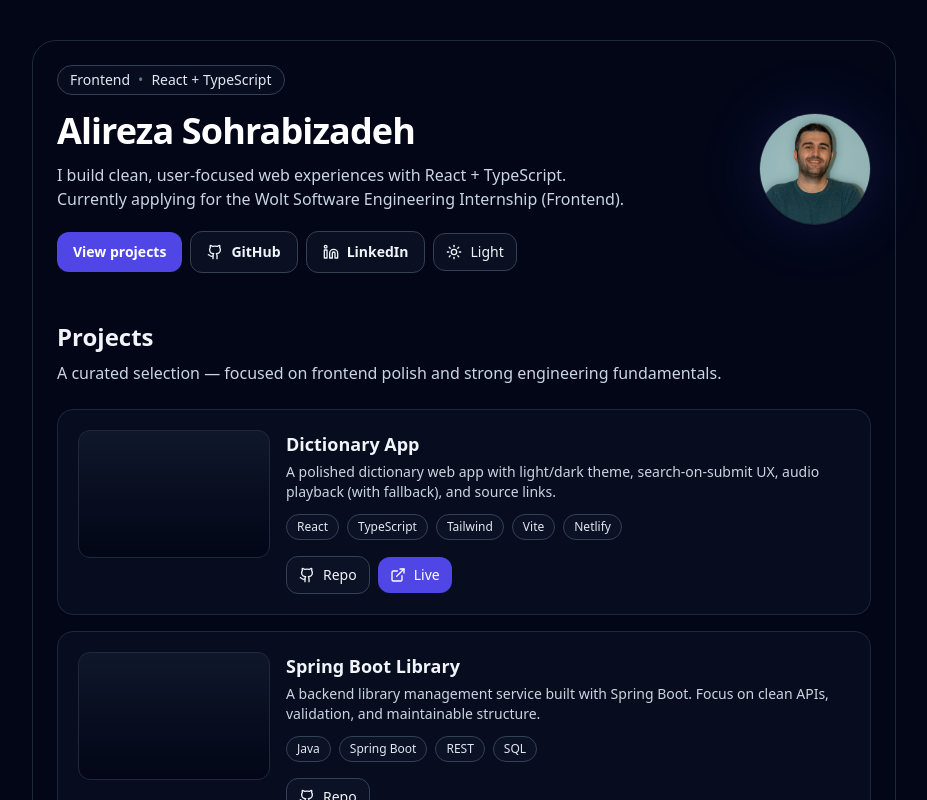
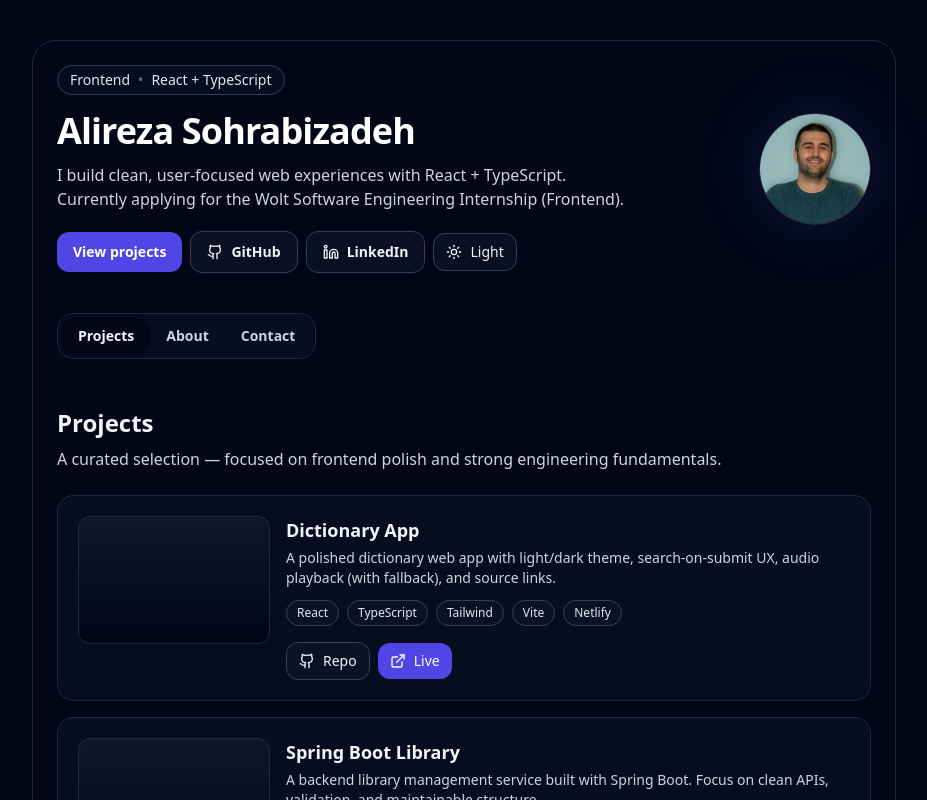
Before and after one commit to Sepahsalar/portfolio, a React (Vite) app: page / in a window 1280 px wide. Shown: the top 800 px of the page, without its empty margins (176-1103 px from the left). Built offline with nearby package versions, Linux system fonts and the light colour scheme.

Commit message:
Add tab-based navigation (Projects / About / Contact) with hash support

```diff
--- a/src/App.tsx
+++ b/src/App.tsx
@@ -1,17 +1,64 @@
+import { useEffect, useState } from "react";
 import { Hero } from "./components/Hero";
+import { Tabs } from "./components/Tabs";
 import { About } from "./sections/About";
 import { Projects } from "./sections/Projects";
 import { Contact } from "./sections/Contact";
 
+// export default function App() {
+//   return (
+//     <div className="min-h-screen bg-gradient-to-b from-slate-50 to-slate-100 text-slate-900 dark:from-slate-950 dark:via-slate-950 dark:to-slate-900 dark:text-slate-100">
+//       <div className="mx-auto max-w-4xl px-4 py-10">
+//         <div className="rounded-3xl border border-slate-200 bg-white p-6 shadow-sm dark:border-slate-800 dark:bg-transparent dark:shadow-none">
+//           <Hero />
+//           <Projects />
+//           <About />
+//           <Contact />
+
+//           <footer className="mt-12 text-sm text-slate-500 dark:text-slate-400">
+//             Built with React, TypeScript, Tailwind, and Framer Motion.
+//           </footer>
+//         </div>
+//       </div>
+//     </div>
+//   );
+// }
+
 export default function App() {
+  const tabs = [
+    { key: "projects", label: "Projects" },
+    { key: "about", label: "About" },
+    { key: "contact", label: "Contact" },
+  ] as const;
+
+  const [active, setActive] = useState<(typeof tabs)[number]["key"]>("projects");
+
+  // Optional: allow opening a tab via URL hash (#about, #contact, #projects)
+  useEffect(() => {
+    const hash = window.location.hash.replace("#", "");
+    if (hash === "projects" || hash === "about" || hash === "contact") {
+      setActive(hash);
+    }
+  }, []);
+
+  const onTabChange = (key: (typeof tabs)[number]["key"]) => {
+    setActive(key);
+    window.history.replaceState(null, "", `#${key}`);
+  };
+
   return (
     <div className="min-h-screen bg-gradient-to-b from-slate-50 to-slate-100 text-slate-900 dark:from-slate-950 dark:via-slate-950 dark:to-slate-900 dark:text-slate-100">
       <div className="mx-auto max-w-4xl px-4 py-10">
         <div className="rounded-3xl border border-slate-200 bg-white p-6 shadow-sm dark:border-slate-800 dark:bg-transparent dark:shadow-none">
           <Hero />
-          <Projects />
-          <About />
-          <Contact />
+
+          <Tabs tabs={tabs as any} active={active} onChange={onTabChange as any} />
+
+          <div className="mt-8">
+            {active === "projects" ? <Projects /> : null}
+            {active === "about" ? <About /> : null}
+            {active === "contact" ? <Contact /> : null}
+          </div>
 
           <footer className="mt-12 text-sm text-slate-500 dark:text-slate-400">
             Built with React, TypeScript, Tailwind, and Framer Motion.
--- /dev/null
+++ b/src/components/Tabs.tsx
@@ -0,0 +1,47 @@
+import { cn } from "../lib/cn";
+
+type Tab = {
+  key: string;
+  label: string;
+};
+
+type Props = {
+  tabs: Tab[];
+  active: string;
+  onChange: (key: string) => void;
+};
+
+export function Tabs({ tabs, active, onChange }: Props) {
+  return (
+    <div
+      className={cn(
+        "mt-10 inline-flex rounded-2xl border p-1",
+        "border-slate-200 bg-slate-50",
+        "dark:border-slate-800 dark:bg-slate-900/40"
+      )}
+      role="tablist"
+      aria-label="Sections"
+    >
+      {tabs.map((t) => {
+        const isActive = t.key === active;
+        return (
+          <button
+            key={t.key}
+            type="button"
+            role="tab"
+            aria-selected={isActive}
+            onClick={() => onChange(t.key)}
+            className={cn(
+              "rounded-xl px-4 py-2 text-sm font-semibold transition",
+              isActive
+                ? "bg-white text-slate-900 shadow-sm dark:bg-slate-950 dark:text-slate-100"
+                : "text-slate-600 hover:text-slate-900 dark:text-slate-300 dark:hover:text-white"
+            )}
+          >
+            {t.label}
+          </button>
+        );
+      })}
+    </div>
+  );
+}
```
